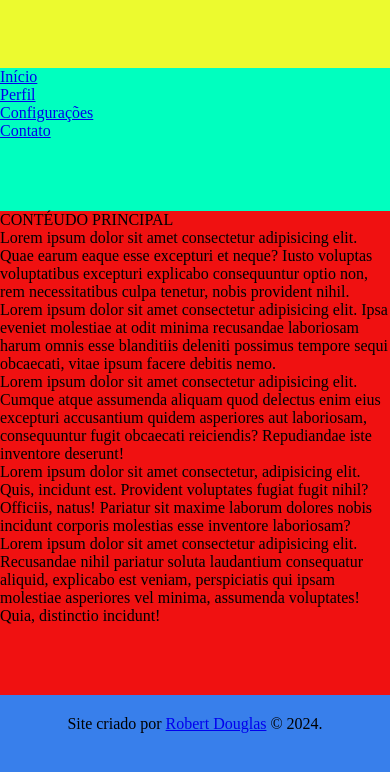
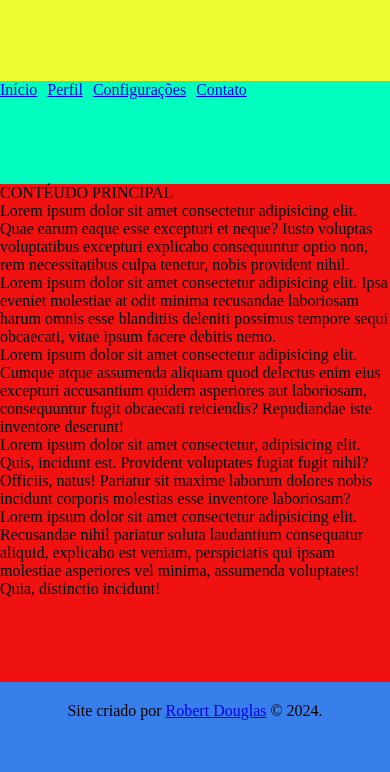
Before and after one commit to robertdouglasaimon/html-css, a plain HTML site: page exercicios externos/ex01/index.html in a window 390 px wide. Shown: the part 40-812 px from the top of the page. Drawn offline with Linux system fonts and the light colour scheme.

Commit message:
Update style.css

```diff
--- a/exercicios externos/ex01/assets/css/style.css
+++ b/exercicios externos/ex01/assets/css/style.css
@@ -42,6 +42,8 @@ footer {
 /* Media Query */
 @media (max-width: 480px) {
     .container {
+        max-width: 480px; /* Definir a largura máxima do contêiner apenas para telas menores que 480px */
+        margin: 0 auto; /* Centralizar o contêiner na tela */
         grid-template-rows: auto auto auto auto;
         grid-template-columns: 1fr;
         grid-template-areas:
@@ -50,4 +52,15 @@ footer {
             'main'
             'footer';
     }
+
+    .sidebar {
+        display: flex;
+        flex-direction: row;
+        flex-wrap: wrap; /* Permitir que os itens quebrem para a próxima linha */
+    }
+
+    .sidebar > a {
+        display: inline-block; /* Tornar os links elementos em linha */
+        margin-right: 10px; /* Adicionar espaçamento entre os links */
+    }
 }
```
